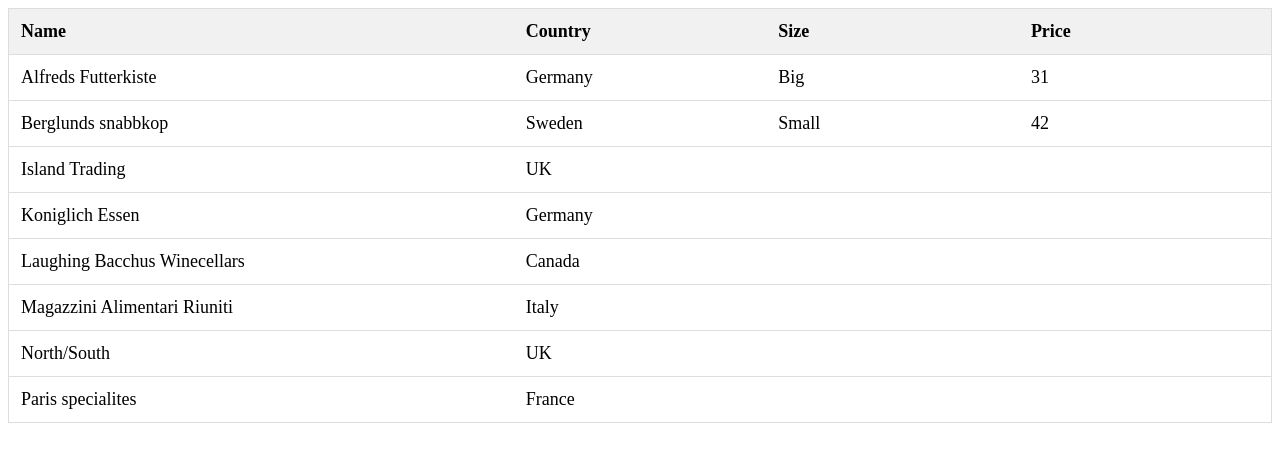
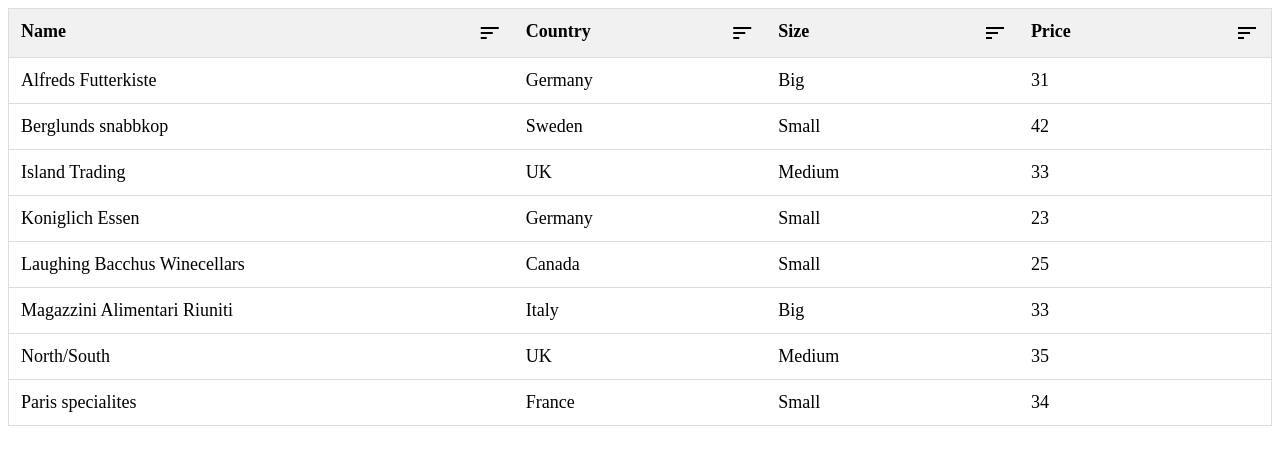
Before and after one commit to kg-kartik/inspire-org, a Jekyll site: the page www.narrowdesign.com/cool.html, which Jekyll copies as it is, in a window 1280 px wide, cut to the strip 115-580 px from the top of the page. Built offline with Jekyll 4.4.1, drawn with Linux system fonts in a browser that asks for light colours.

Commit message:
Update cool.html

```diff
--- a/www.narrowdesign.com/cool.html
+++ b/www.narrowdesign.com/cool.html
@@ -2,6 +2,8 @@
 <html>
 <head>
 <meta name="viewport" content="width=device-width, initial-scale=1">
+<link href="https://fonts.googleapis.com/icon?family=Material+Icons"
+      rel="stylesheet">
 <style>
 * {
   box-sizing: border-box;
@@ -39,6 +41,9 @@
 #myTable tr.header, #myTable tr:hover {
   background-color: #f1f1f1;
 }
+i {
+  float : right;
+}
 </style>
 </head>
 <body>
@@ -50,10 +55,10 @@
 <div style="overflow-x:auto;">
 <table id="myTable">
   <tr class="header">
-    <th style="width:40%;" onclick="sortTable(0)">Name</th>
-    <th style="width:20%;" onclick="sortTable(1)">Country</th>
-    <th style="width:20%;"> Size</th>
-    <th style="width:20%;"> Price</th>
+    <th style="width:40%;" onclick="sortTable(0)">Name<i class="material-icons">sort</i></th>
+    <th style="width:20%;" onclick="sortTable(1)">Country<i class="material-icons">sort</i></th>
+    <th style="width:20%;" onclick="sortTable(2)"> Size <i class="material-icons">sort</i></th>
+    <th style="width:20%;" onclick="sortNumberWise()"> Price <i class="material-icons">sort</th>
   </tr>
   <tr>
     <td>Alfreds Futterkiste</td>
@@ -70,26 +75,38 @@
   <tr>
     <td>Island Trading</td>
     <td>UK</td>
+    <td> Medium </td>
+    <td> 33 </td>
   </tr>
   <tr>
     <td>Koniglich Essen</td>
     <td>Germany</td>
+    <td> Small </td>
+    <td> 23</td>
   </tr>
   <tr>
     <td>Laughing Bacchus Winecellars</td>
     <td>Canada</td>
+    <td> Small </td>
+    <td> 25 </td>
   </tr>
   <tr>
     <td>Magazzini Alimentari Riuniti</td>
     <td>Italy</td>
+    <td> Big </td>
+    <td> 33 </td>
   </tr>
   <tr>
     <td>North/South</td>
     <td>UK</td>
+    <td> Medium </td>
+    <td> 35 </td>
   </tr>
   <tr>
     <td>Paris specialites</td>
     <td>France</td>
+    <td> Small</td>
+    <td> 34 </td>
   </tr>
 </table>
 </div>
@@ -113,11 +129,8 @@
         tr[i].style.display = "none";
       }
     }
-}
   }
 }
-
-
 function sortTable(n) {
   var table, rows, switching, i, x, y, shouldSwitch, dir, switchcount = 0;
   table = document.getElementById("myTable");
```
Also changed, not shown: other parts of www.narrowdesign.com/cool.html (+37 -3 lines).
